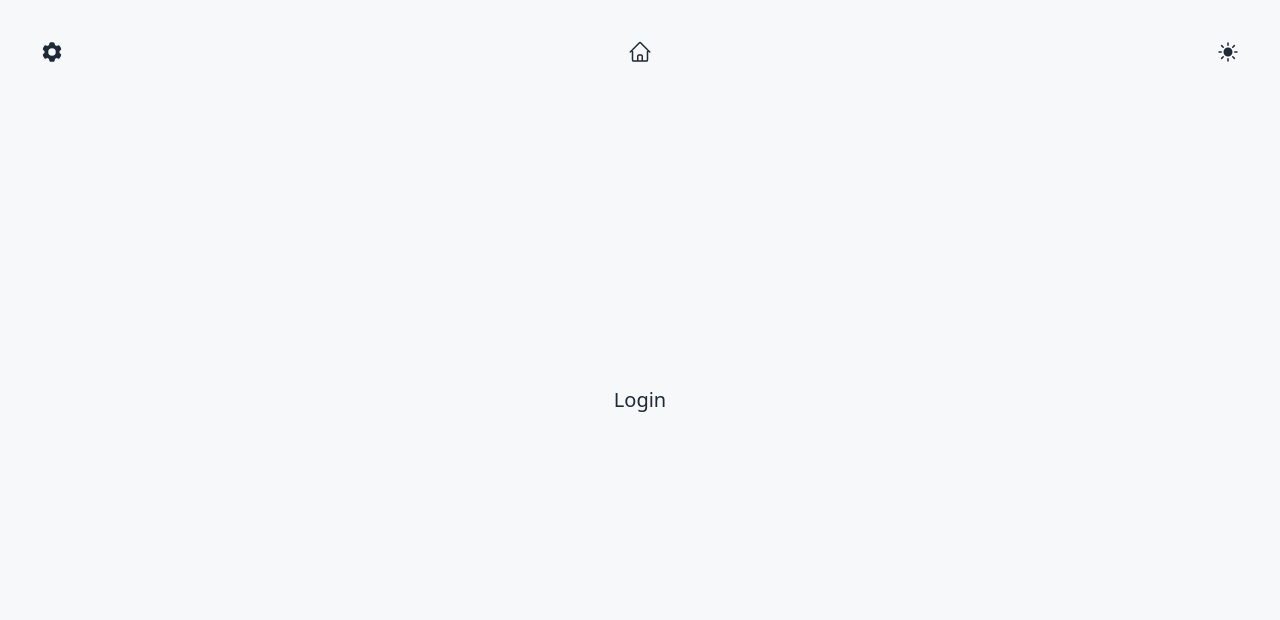
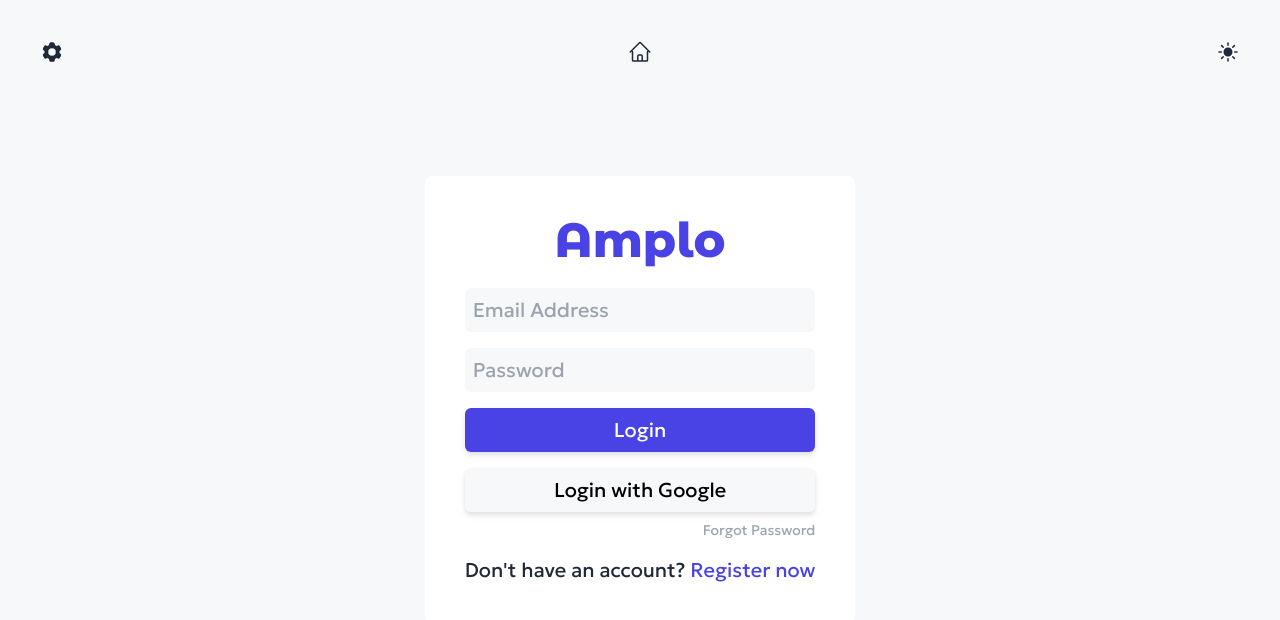
Before and after one commit to b14tz/habitual, a React (Vite) app in the folder client/: page /login in a window 1280 px wide. Shown: the top 620 px of the page. Built offline with nearby package versions, Linux system fonts and the light colour scheme; no server answers.

Commit message:
added in styles and routing for login page

```diff
--- a/client/package.json
+++ b/client/package.json
@@ -19,6 +19,7 @@
     "firebase": "^9.22.1",
     "react": "^18.2.0",
     "react-dom": "^18.2.0",
+    "react-firebase-hooks": "^5.1.1",
     "react-router-dom": "^6.11.2"
   },
   "devDependencies": {
--- a/client/src/lib/firebase.js
+++ b/client/src/lib/firebase.js
@@ -36,3 +36,68 @@ export const auth = getAuth(app);
 
 // Initialize Cloud Firestore and get a reference to the service
 export const db = getFirestore(app);
+
+// Google Authentication Logic
+const googleProvider = new GoogleAuthProvider();
+export const signInWithGoogle = async () => {
+  try {
+    const res = await signInWithPopup(auth, googleProvider);
+    const user = res.user;
+    const q = query(collection(db, "users"), where("uid", "==", user.uid));
+    const docs = await getDocs(q);
+    if (docs.docs.length === 0) {
+      await addDoc(collection(db, "users"), {
+        uid: user.uid,
+        name: user.displayName,
+        authProvider: "google",
+        email: user.email,
+      });
+    }
+  } catch (err) {
+    console.error(err);
+    alert(err.message);
+  }
+};
+
+
+export const logInWithEmailAndPassword = async (email, password) => {
+    try {
+      await signInWithEmailAndPassword(auth, email, password);
+    } catch (err) {
+      console.error(err);
+      alert(err.message);
+    }
+};
+
+
+export const registerWithEmailAndPassword = async (name, email, password) => {
+    try {
+      const res = await createUserWithEmailAndPassword(auth, email, password);
+      const user = res.user;
+      await addDoc(collection(db, "users"), {
+        uid: user.uid,
+        name,
+        authProvider: "local",
+        email,
+      });
+    } catch (err) {
+      console.error(err);
+      alert(err.message);
+    }
+};
+
+
+export const sendPasswordReset = async (email) => {
+    try {
+      await sendPasswordResetEmail(auth, email);
+      alert("Password reset link sent!");
+    } catch (err) {
+      console.error(err);
+      alert(err.message);
+    }
+};
+
+
+export const logout = () => {
+    signOut(auth);
+  };
--- a/client/src/pages/Login.jsx
+++ b/client/src/pages/Login.jsx
@@ -1,9 +1,52 @@
-import React from 'react'
+import React, {useState, useEffect } from 'react'
+import { Link, useNavigate } from "react-router-dom";
+import { auth, logInWithEmailAndPassword, signInWithGoogle } from "../lib/firebase";
+import { useAuthState } from "react-firebase-hooks/auth";
 
 export default function Login() {
-  return (
-    <div className="flex justify-center items-center w-full h-screen">
-        Login
-    </div>
-  )
+    const [email, setEmail] = useState("");
+    const [password, setPassword] = useState("");
+    const [user, loading, error] = useAuthState(auth);
+    const navigate = useNavigate();
+    useEffect(() => {
+      if (loading) {
+        // maybe trigger a loading screen
+        return;
+      }
+      if (user) navigate("/dashboard");
+    }, [user, loading]);
+    return (
+      <div className="flex justify-center items-center w-full h-screen">
+        <div className="flex flex-col bg-white dark:bg-black p-10 rounded-lg">
+            <h3 className="text-purple-1 m-auto text-5xl mb-6">Amplo</h3>
+            <input
+                type="text"
+                className="p-2 mb-4 rounded-md bg-white-1 dark:bg-black-2"
+                value={email}
+                onChange={(e) => setEmail(e.target.value)}
+                placeholder="Email Address"
+            />
+            <input
+                type="password"
+                className="p-2 mb-4 rounded-md bg-white-1 dark:bg-black-2"
+                value={password}
+                onChange={(e) => setPassword(e.target.value)}
+                placeholder="Password"
+            />
+            <button
+                className="bg-purple-1 text-white mb-4 drop-shadow-md py-2 rounded-md"
+                onClick={() => logInWithEmailAndPassword(email, password)}
+            >
+                <p>Login</p>
+            </button>
+            <button className="bg-white-1 text-black mb-2 drop-shadow-md py-2 rounded-md" onClick={signInWithGoogle}>
+                <p>Login with Google</p>
+            </button>
+            <Link to="/reset" className="text-grey-123 text-sm self-end mb-4">
+                <p className="text-grey-123">Forgot Password</p>
+            </Link>
+            <p className="text-md">Don't have an account? <Link to="/register" className="text-purple-1">Register now</Link></p>
+        </div>
+      </div>
+    );
 }
--- a/client/src/pages/Register.jsx
+++ b/client/src/pages/Register.jsx
@@ -1,9 +1,63 @@
-import React from 'react'
+import React, { useEffect, useState } from "react";
+import { useAuthState } from "react-firebase-hooks/auth";
+import { Link, useNavigate } from "react-router-dom";
+import {
+  auth,
+  registerWithEmailAndPassword,
+  signInWithGoogle,
+} from "../lib/firebase";
 
 export default function Register() {
-  return (
-    <div className="flex justify-center items-center w-full h-screen">
-        hopefully this centers
-    </div>
-  )
+    const [email, setEmail] = useState("");
+    const [password, setPassword] = useState("");
+    const [name, setName] = useState("");
+    const [user, loading, error] = useAuthState(auth);
+    const navigate = useNavigate();
+    const register = () => {
+      if (!name) alert("Please enter name");
+      registerWithEmailAndPassword(name, email, password);
+    };
+    useEffect(() => {
+      if (loading) return;
+      if (user) navigate("/dashboard");
+    }, [user, loading]);
+    return (
+      <div className="flex justify-center items-center w-full h-screen">
+        <div className="flex flex-col">
+          <input
+            type="text"
+            className=""
+            value={name}
+            onChange={(e) => setName(e.target.value)}
+            placeholder="Full Name"
+          />
+          <input
+            type="text"
+            className=""
+            value={email}
+            onChange={(e) => setEmail(e.target.value)}
+            placeholder="Email Address"
+          />
+          <input
+            type="password"
+            className=""
+            value={password}
+            onChange={(e) => setPassword(e.target.value)}
+            placeholder="Password"
+          />
+          <button className="bg-white-1 dark:bg-black-1 drop-shadow-md py-2 px-4 rounded-md" onClick={register}>
+            Register
+          </button>
+          <button
+            className="bg-white-1 dark:bg-black-1 drop-shadow-md py-2 px-4 rounded-md"
+            onClick={signInWithGoogle}
+          >
+            Register with Google
+          </button>
+          <div>
+            Already have an account? <Link to="/login">Login</Link> now.
+          </div>
+        </div>
+      </div>
+    );
 }
--- a/client/tailwind.config.js
+++ b/client/tailwind.config.js
@@ -11,6 +11,7 @@ export default {
         'yellow-1': '#F9D56E',
         'green-1': '#6BCB77',
         'blue-1': '#71A9FE',
+        'purple-1':'#4942E4',
         'white-1': '#F7F8FA', //for backgrounds
         'white-2': '#FFFFFF', //for modals/tooltips/popups
         'white-3': '#D9D9D9',
@@ -18,7 +19,7 @@ export default {
         'black-2': '#353e4b',
         'black-3': '#787e87',
         'green-2': '#72d48c',
-        'gray-1': '#574f4f'
+        'grey-123': '#9ca3b0'
       }
     },
   },
```
Also changed, not shown: 1 other file (tests, documents, lock files or other folders).
